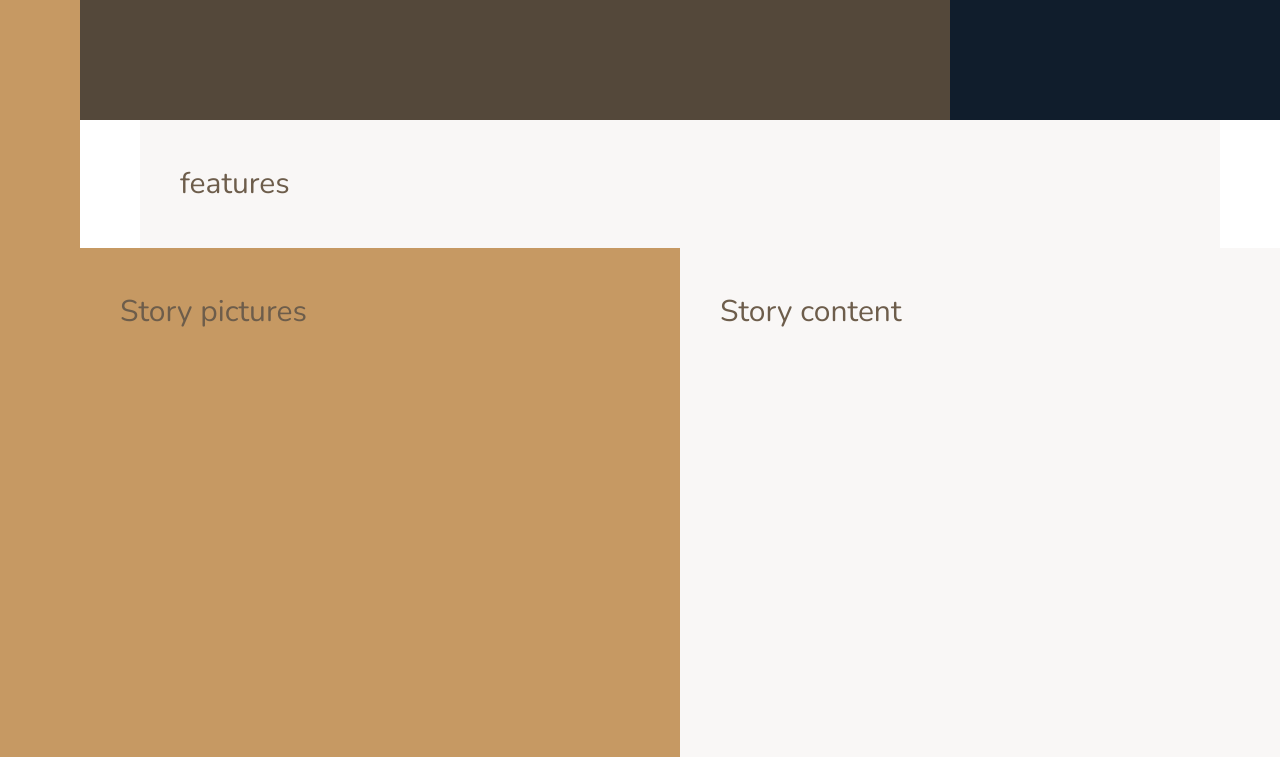
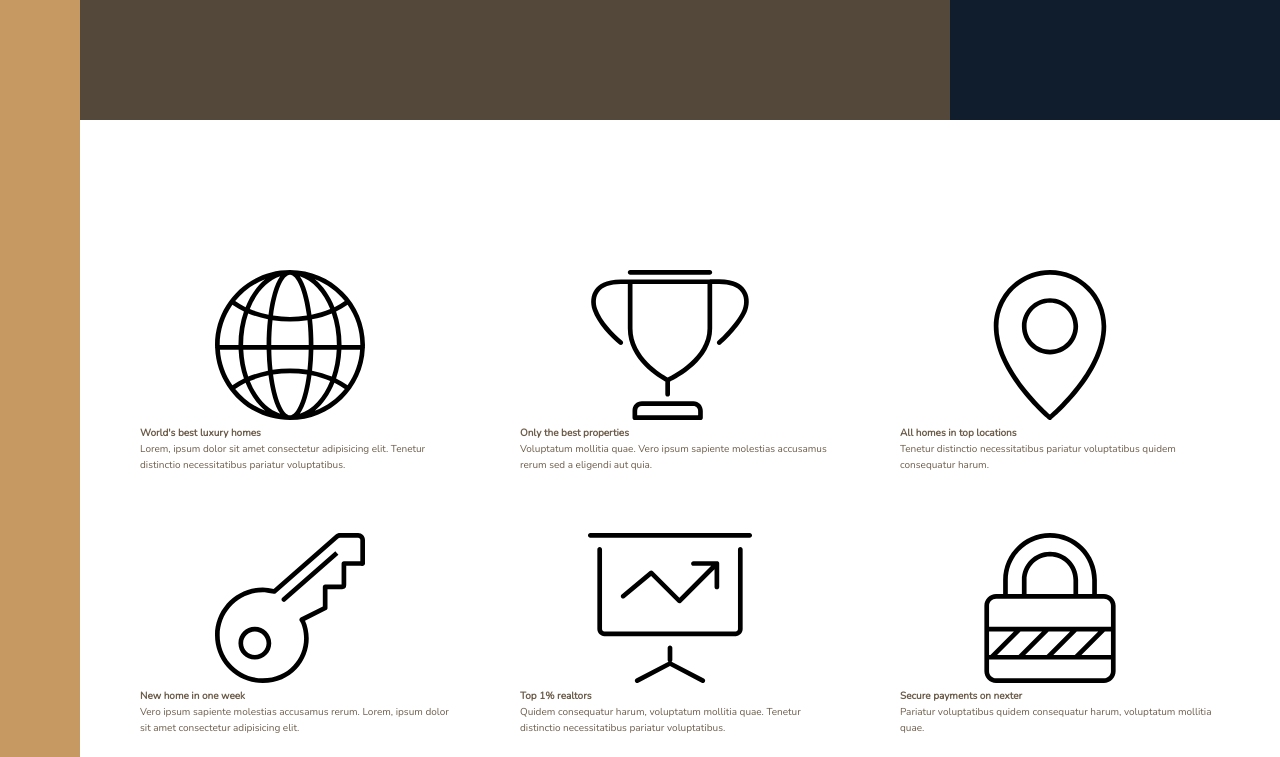
Before and after one commit to mike1234-pixel/Nexter, a website: page index.html in a window 1280 px wide. Shown: the part 520-1277 px from the top of the page. Drawn offline with nearby package versions, Linux system fonts and the light colour scheme.

Commit message:
added markup for features section in index.html, defined grid layout for features section in _features.scss

```diff
--- a/index.html
+++ b/index.html
@@ -28,7 +28,66 @@
     </div>
 
     <section class="features">
-      features
+      <div class="feature">
+        <svg class="feature-icon">
+          <use xlink:href="img/sprite.svg#icon-global"></use>
+        </svg>
+        <h4 class="heading-4">World's best luxury homes</h4>
+        <p class="feature-text">
+          Lorem, ipsum dolor sit amet consectetur adipisicing elit. Tenetur
+          distinctio necessitatibus pariatur voluptatibus.
+        </p>
+      </div>
+      <div class="feature">
+        <svg class="feature-icon">
+          <use xlink:href="img/sprite.svg#icon-trophy"></use>
+        </svg>
+        <h4 class="heading-4">Only the best properties</h4>
+        <p class="feature-text">
+          Voluptatum mollitia quae. Vero ipsum sapiente molestias accusamus
+          rerum sed a eligendi aut quia.
+        </p>
+      </div>
+      <div class="feature">
+        <svg class="feature-icon">
+          <use xlink:href="img/sprite.svg#icon-map-pin"></use>
+        </svg>
+        <h4 class="heading-4">All homes in top locations</h4>
+        <p class="feature-text">
+          Tenetur distinctio necessitatibus pariatur voluptatibus quidem
+          consequatur harum.
+        </p>
+      </div>
+      <div class="feature">
+        <svg class="feature-icon">
+          <use xlink:href="img/sprite.svg#icon-key"></use>
+        </svg>
+        <h4 class="heading-4">New home in one week</h4>
+        <p class="feature-text">
+          Vero ipsum sapiente molestias accusamus rerum. Lorem, ipsum dolor sit
+          amet consectetur adipisicing elit.
+        </p>
+      </div>
+      <div class="feature">
+        <svg class="feature-icon">
+          <use xlink:href="img/sprite.svg#icon-presentation"></use>
+        </svg>
+        <h4 class="heading-4">Top 1% realtors</h4>
+        <p class="feature-text">
+          Quidem consequatur harum, voluptatum mollitia quae. Tenetur distinctio
+          necessitatibus pariatur voluptatibus.
+        </p>
+      </div>
+      <div class="feature">
+        <svg class="feature-icon">
+          <use xlink:href="img/sprite.svg#icon-lock"></use>
+        </svg>
+        <h4 class="heading-4">Secure payments on nexter</h4>
+        <p class="feature-text">
+          Pariatur voluptatibus quidem consequatur harum, voluptatum mollitia
+          quae.
+        </p>
+      </div>
     </section>
 
     <div class="story__pictures">
--- a/sass/_base.scss
+++ b/sass/_base.scss
@@ -49,11 +49,6 @@ body {
   /* note: if we didn't have the sidebar, then margin: auto 0 would have centered the column as well */
   // Then, the vertical grid lines are named, and
   // in the repeat() we have a named set of columns, with grid-lines named col-start 1, col-end 1, col-start 2, col-end 2, and so on through to 8.
-
-  & > * {
-    padding: 40px;
-    font-size: 3rem;
-  }
 }
 
 // in a grid layout the overall focus tends to be on the columns rather than the rows,
--- a/sass/_features.scss
+++ b/sass/_features.scss
@@ -1,5 +1,11 @@
 .features {
-  background-color: $color-grey-light-1;
   grid-column: center-start/ center-end;
   // features section to span the full 8-grid column width only
+
+  margin: 15rem 0;
+  // .features is both a grid item, and a grid container
+  display: grid;
+  // 3 columns of 1 fractional unit each in width
+  grid-template-columns: repeat(3, 1fr);
+  grid-gap: 6rem;
 }
```
Also changed, not shown: css/style.css.
